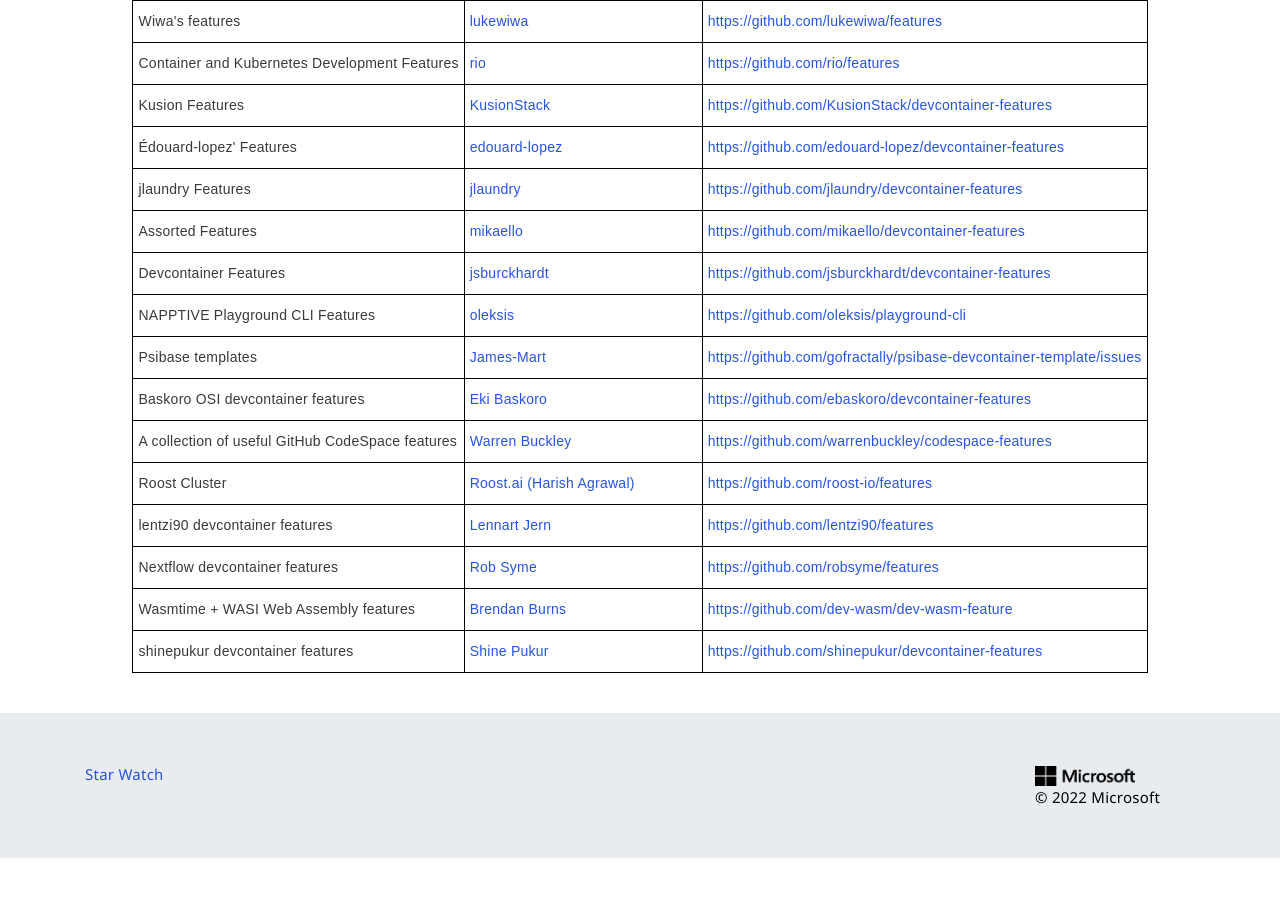
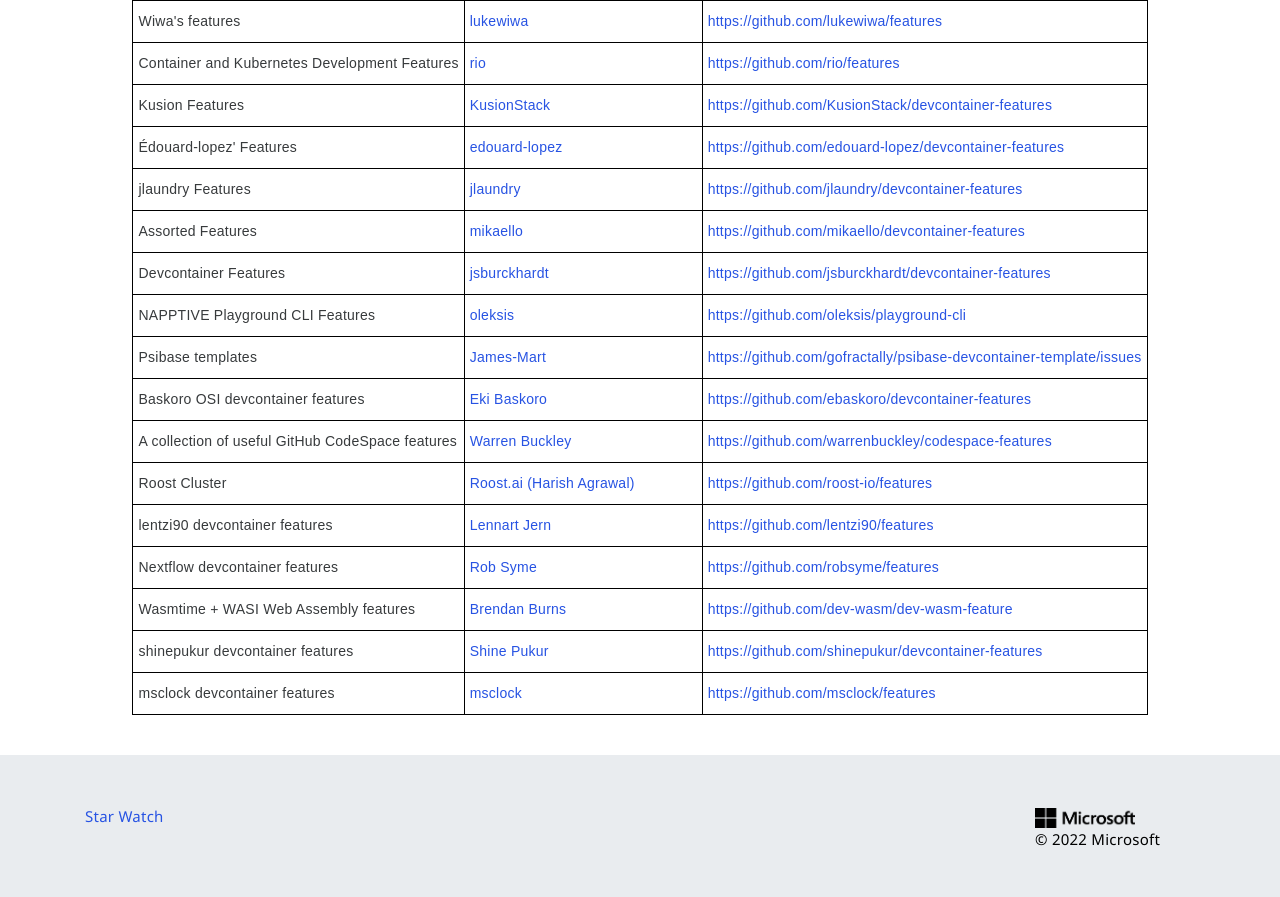
Before and after one commit to devcontainers/devcontainers.github.io, a Jekyll site: the page built from collections.html, in a window 1280 px wide and 900 px high, scrolled down 1384 px. Shown: the top 897 px of the window. Built offline with Jekyll 4.4.1, drawn with Linux system fonts in a browser that asks for light colours; nearby versions of some CDN libraries; comment, search, counter and statistics services are not loaded; before the commit the page ends 2242 px from its top, so only the background shows below that.

Commit message:
Update collection-index.yml

```diff
--- a/_data/collection-index.yml
+++ b/_data/collection-index.yml
@@ -203,3 +203,8 @@
   contact: https://github.com/shinepukur/devcontainer-features/issues
   repository: https://github.com/shinepukur/devcontainer-features
   ociReference: ghcr.io/shinepukur/devcontainer-features
+- name: msclock devcontainer features
+  maintainer: msclock
+  contact: https://github.com/msclock/features/issues
+  repository: https://github.com/msclock/features
+  ociReference: ghcr.io/msclock/features
```
